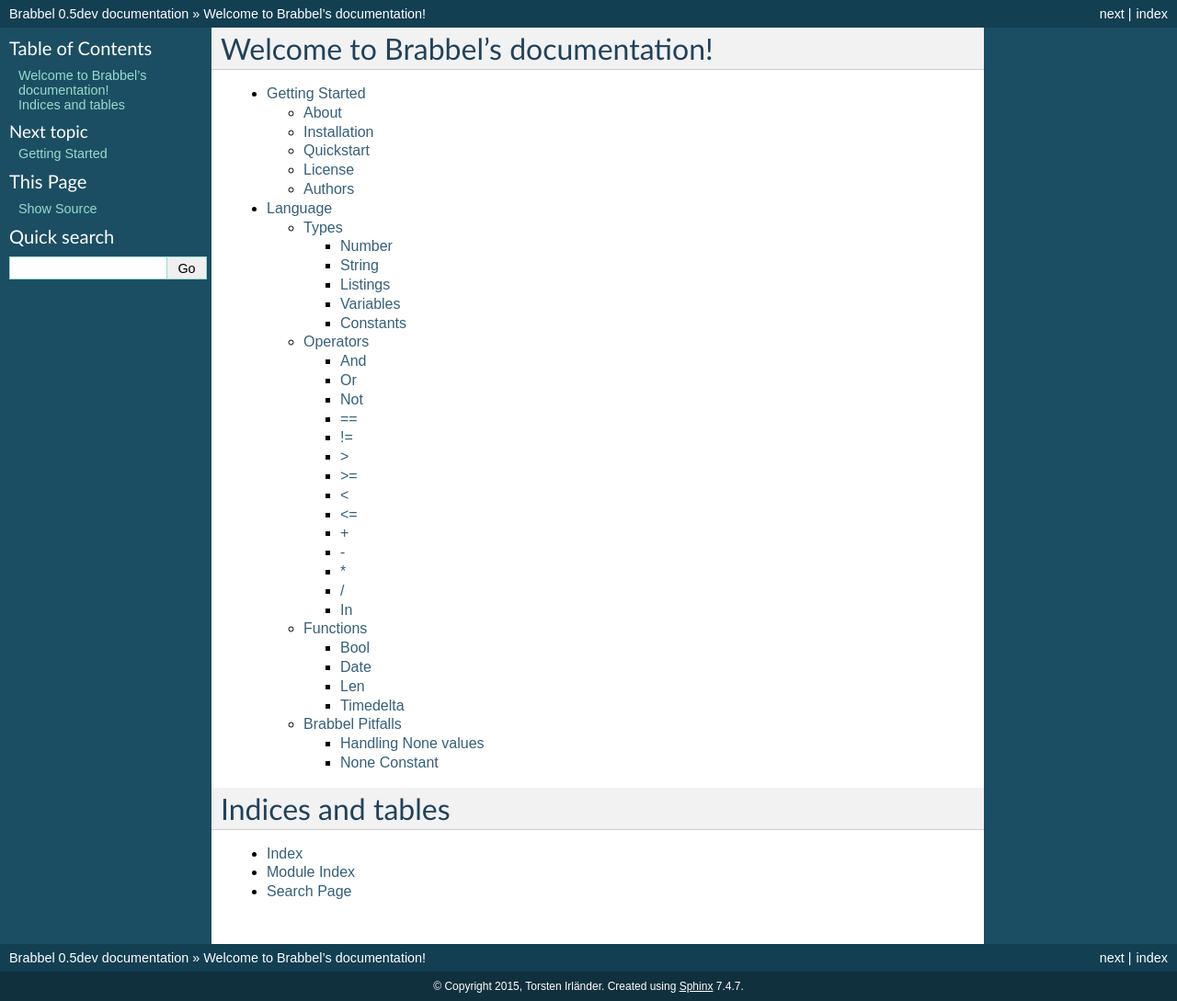
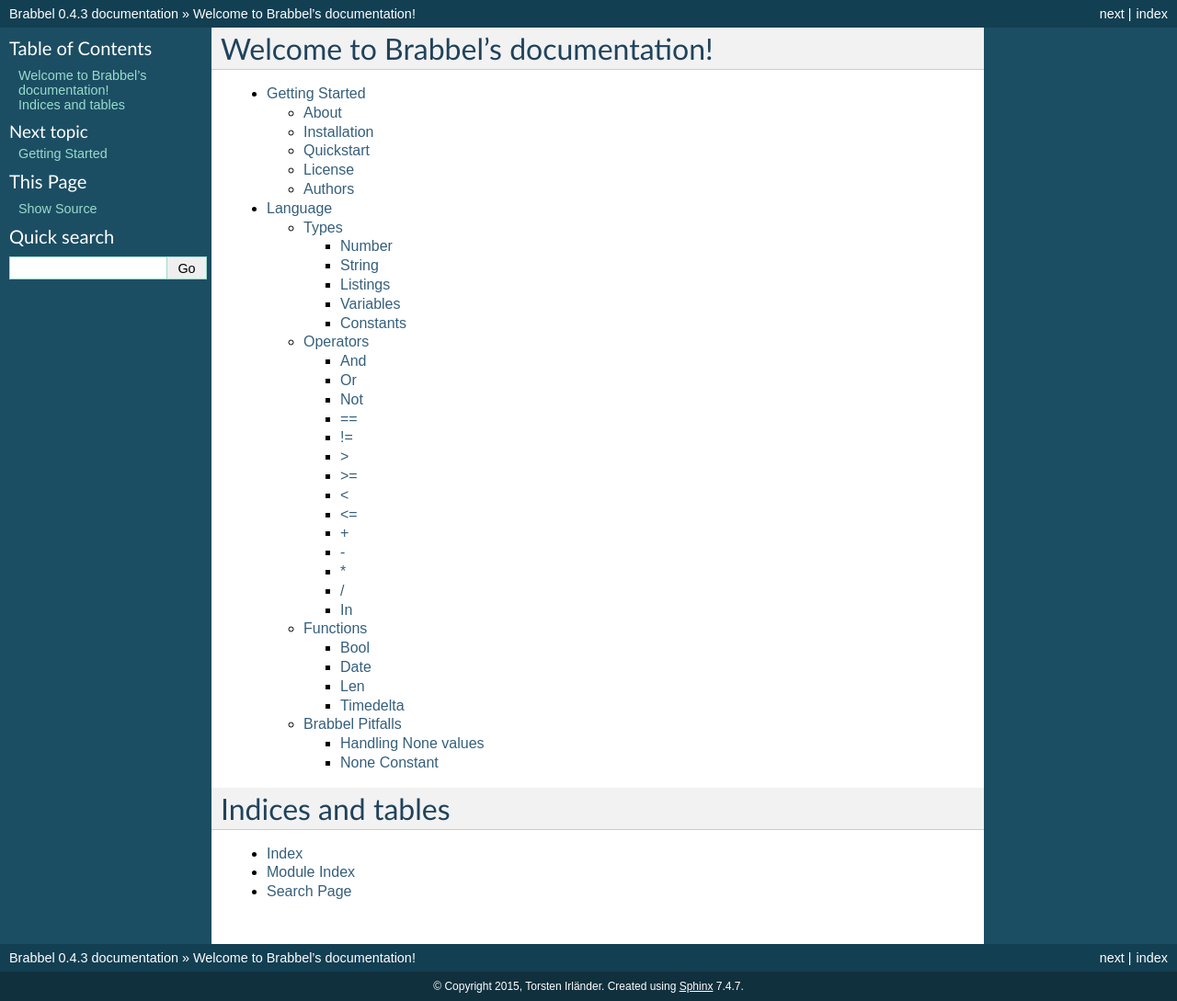
Before and after one commit to ringo-framework/brabbel, a Sphinx documentation site: the page built from docs/index.rst, in a window 1280 px wide. Shown: the whole page at 92% size. Built offline with Sphinx 7.4.7, drawn with Linux system fonts in a browser that asks for light colours; formulas are drawn with MathJax 3.

Commit message:
Set version to 0.4.3

```diff
--- a/docs/conf.py
+++ b/docs/conf.py
@@ -51,9 +51,9 @@
 # built documents.
 #
 # The short X.Y version.
-version = '0.5'
+version = '0.4.3'
 # The full version, including alpha/beta/rc tags.
-release = '0.5dev'
+release = '0.4.3'
 
 # The language for content autogenerated by Sphinx. Refer to documentation
 # for a list of supported languages.
--- a/setup.cfg
+++ b/setup.cfg
@@ -1,6 +1,6 @@
 [egg_info]
-tag_build = dev
-tag_date = true
+#tag_build = dev
+#tag_date = true
 
 [bdist_wheel]
 # This flag says that the code is written to work on both Python 2 and Python
@@ -9,7 +9,7 @@
 universal=1
 
 [bdist_rpm]
-release = 0
+release = 1
 doc_files = README.rst DESCRIPTION.rst CHANGES.rst
 provides = python-brabbel
 requires = pyparsing python-futures
--- a/setup.py
+++ b/setup.py
@@ -17,7 +17,7 @@
     # Versions should comply with PEP440.  For a discussion on single-sourcing
     # the version across setup.py and the project code, see
     # http://packaging.python.org/en/latest/tutorial.html#version
-    version='0.5.0',
+    version='0.4.3',
 
     description='A simple python based expression language',
     long_description=long_description,
```
